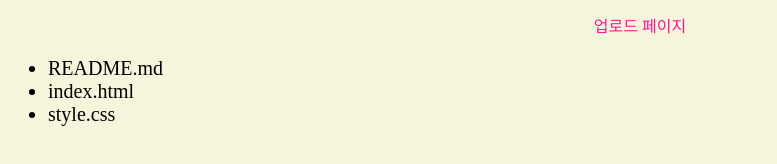
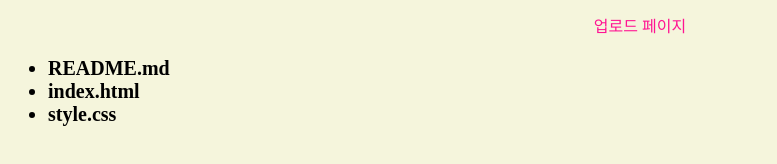
Before and after one commit to lyh0530/test, a plain HTML site: page index.html in a window 1280 px wide. Shown: the part 182-346 px from the top of the page, without its empty margins (0-777 px from the left). Drawn offline with Linux system fonts and the light colour scheme.

Commit message:
style.css 수정

```diff
--- a/css/style.css
+++ b/css/style.css
@@ -1,4 +1,4 @@
 body{background-color: beige;}
 h2{text-align: center; font-size: 50px;}
 p{text-align: center;color: deeppink;}
-ul{font-size: 20px;}
+ul{font-size: 20px; font-weight: bold;}
```
